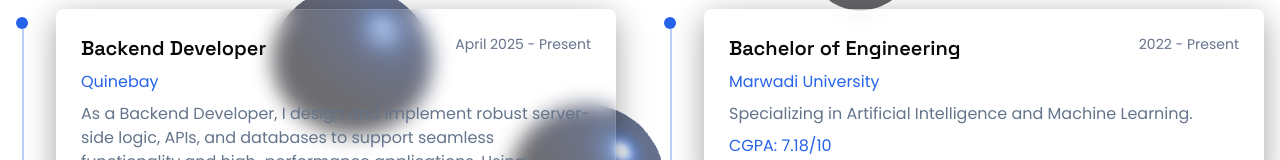
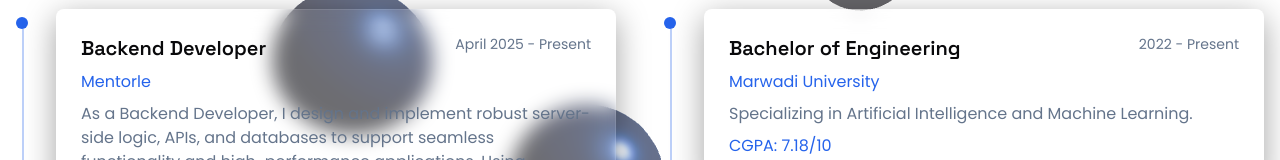
Before and after one commit to abhisheksonias/Portfolio-2.0, a React (Vite) app: page /experience in a window 1280 px wide. Shown: the part 315-475 px from the top of the page. Built offline with nearby package versions, Linux system fonts and the light colour scheme.

Commit message:
Revert "new"
This reverts commit d73336c17318beffc26a47757d3086f57de59d4a.

```diff
--- a/src/pages/Experience.jsx
+++ b/src/pages/Experience.jsx
@@ -27,7 +27,7 @@ const Experience = () => {
   const experiences = [
     {
       title: "Backend Developer",
-      company: "Quinebay",
+      company: "Mentorle",
       period: "April 2025 - Present",
       description: "As a Backend Developer, I design and implement robust server-side logic, APIs, and databases to support seamless functionality and high-performance applications. Using languages like Node.js, Python, and Java, I ensure smooth data flow and integration with frontend systems. I focus on optimizing server performance, enhancing security, and ensuring scalability for future growth.",
       icon: <Briefcase className="h-6 w-6 text-primary" />
```
